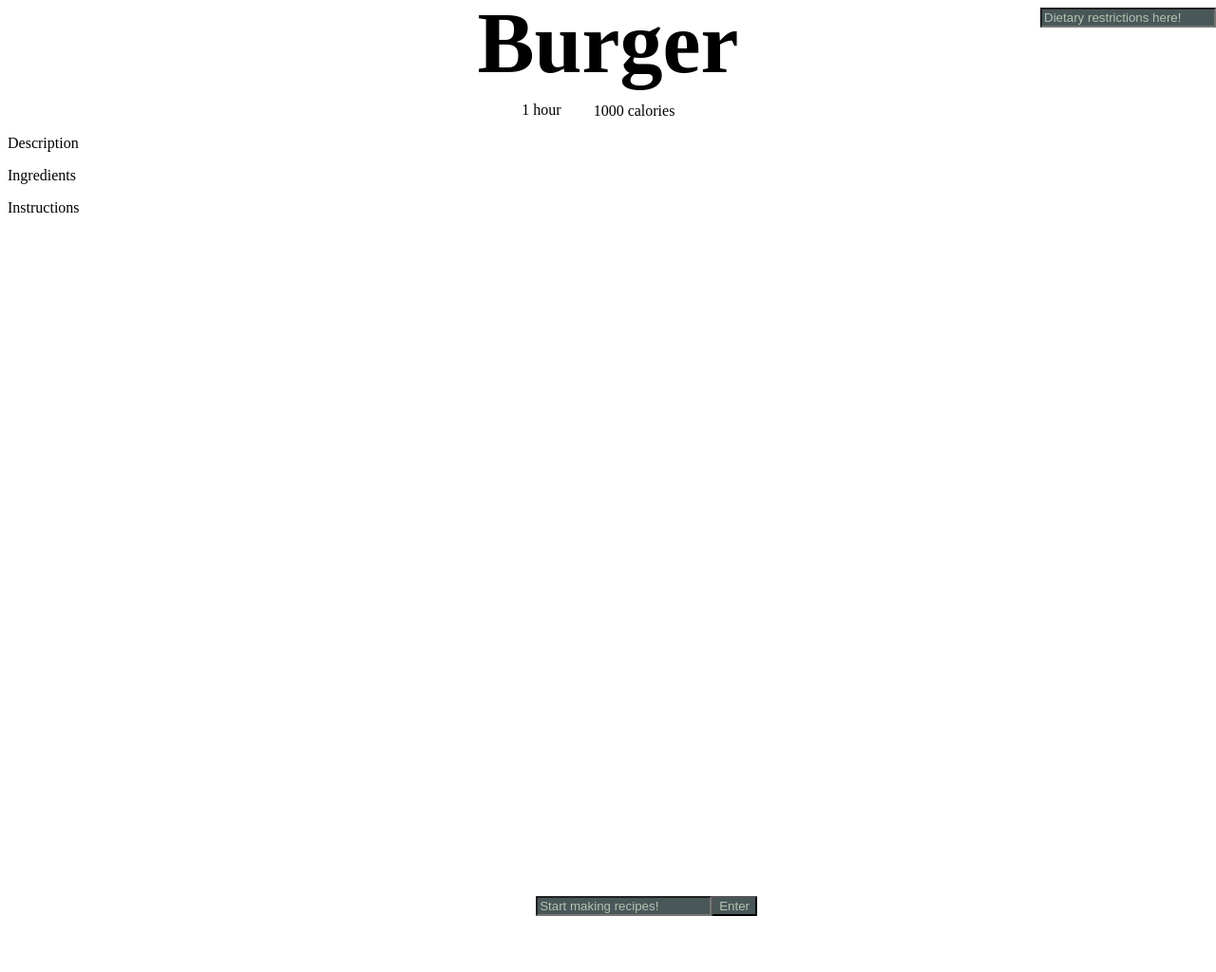
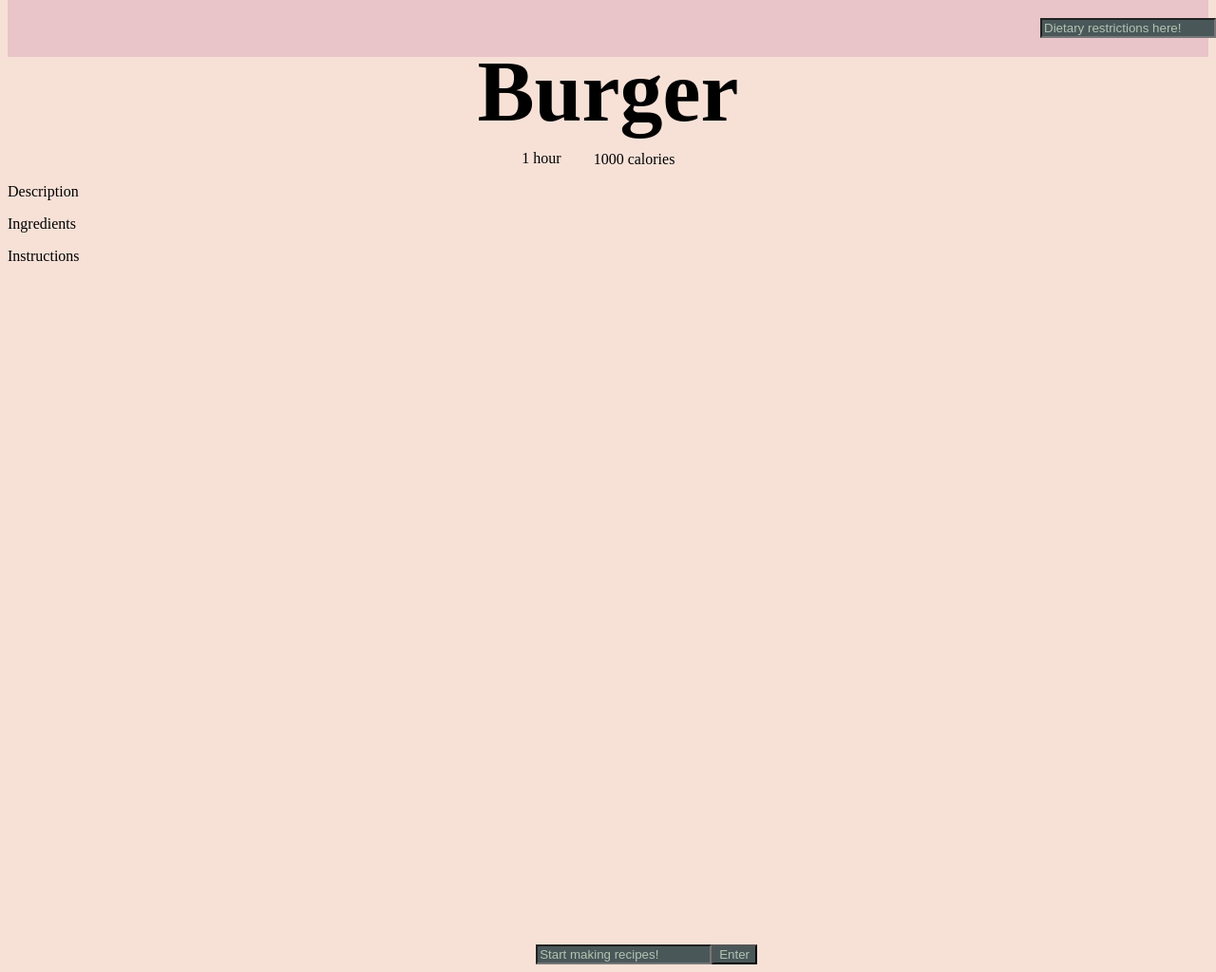
Before and after one commit to AustintheCoder123/WeCookin, a Python web app: template templates/index.html in a window 1280 px wide; the page is wider, and only the part inside the window is pictured. Shown: that part at 95% size. Before the commit the page ends 965 px from the top of that part, so only its background shows below. Run offline with Jinja, Linux system fonts and the light colour scheme; the template is opened without the code that fills it, so the values that code supplies are empty.

Commit message:
Added background colors to both the main body background and the background of the options div. Also moved the big Burger title downwards a little so it didn't get in the way. Also added padding to every direction of the options div.

```diff
--- a/static/style.css
+++ b/static/style.css
@@ -4,6 +4,11 @@
 --timberwolf: #dedbd2ff;
 --ash-gray: #b0c4b1ff;
 --outer-space: #4a5759ff;
+--tea-rose: #e9c4c9;
+}
+
+body {
+    background-color: var(--champagne-pink)
 }
 .textboxDiv{
     align-content: center;
@@ -32,7 +37,7 @@
 .recipeName{
     text-align: center;
     font-size: 90px;
-    margin-top: -35px;
+    margin-top: -15px;
 }
 
 .recipeTime{
@@ -49,7 +54,12 @@
 
 .options{
     padding-left: 86%;
+    padding-top: 20px;
+    padding-bottom: 20px;
+    padding-right: 20px;
     display: flex;
+    background-color: var(--tea-rose);
+    margin-top:-9px;
 }
 
 .options > input{
```
